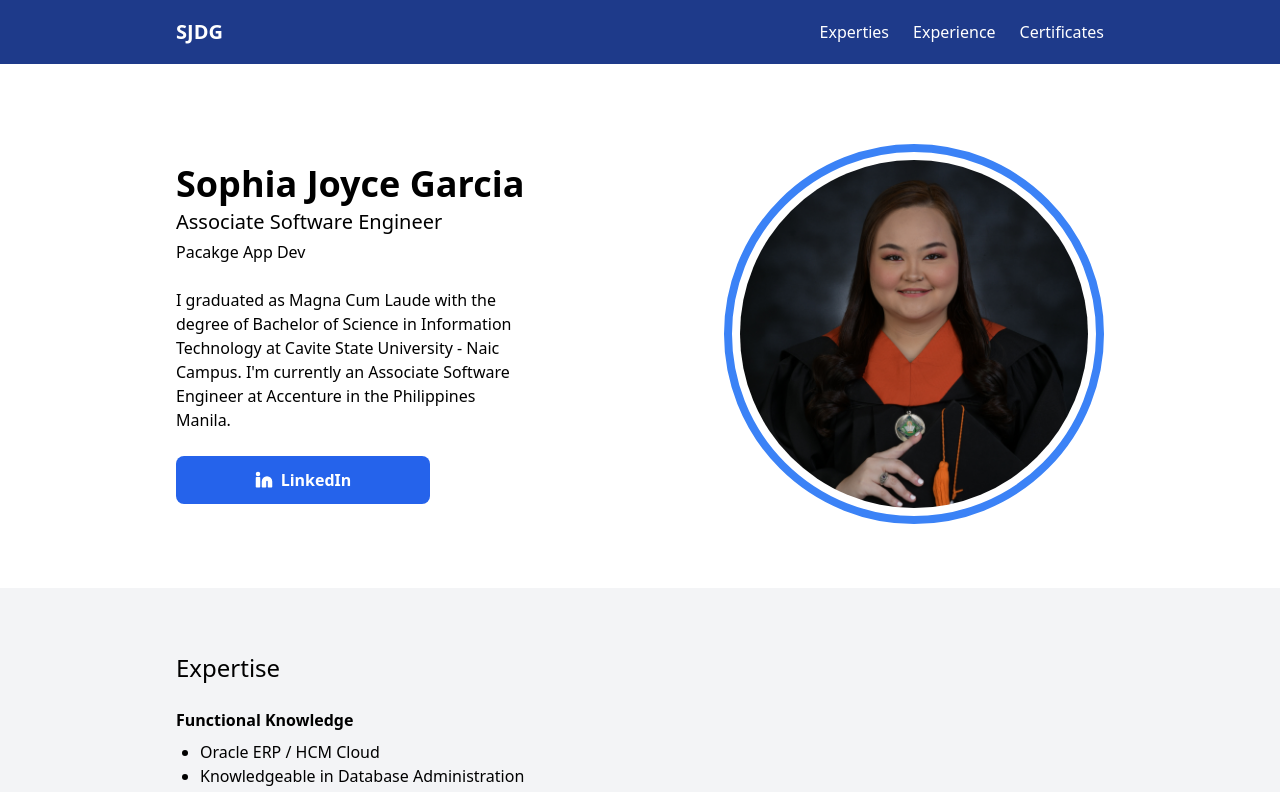
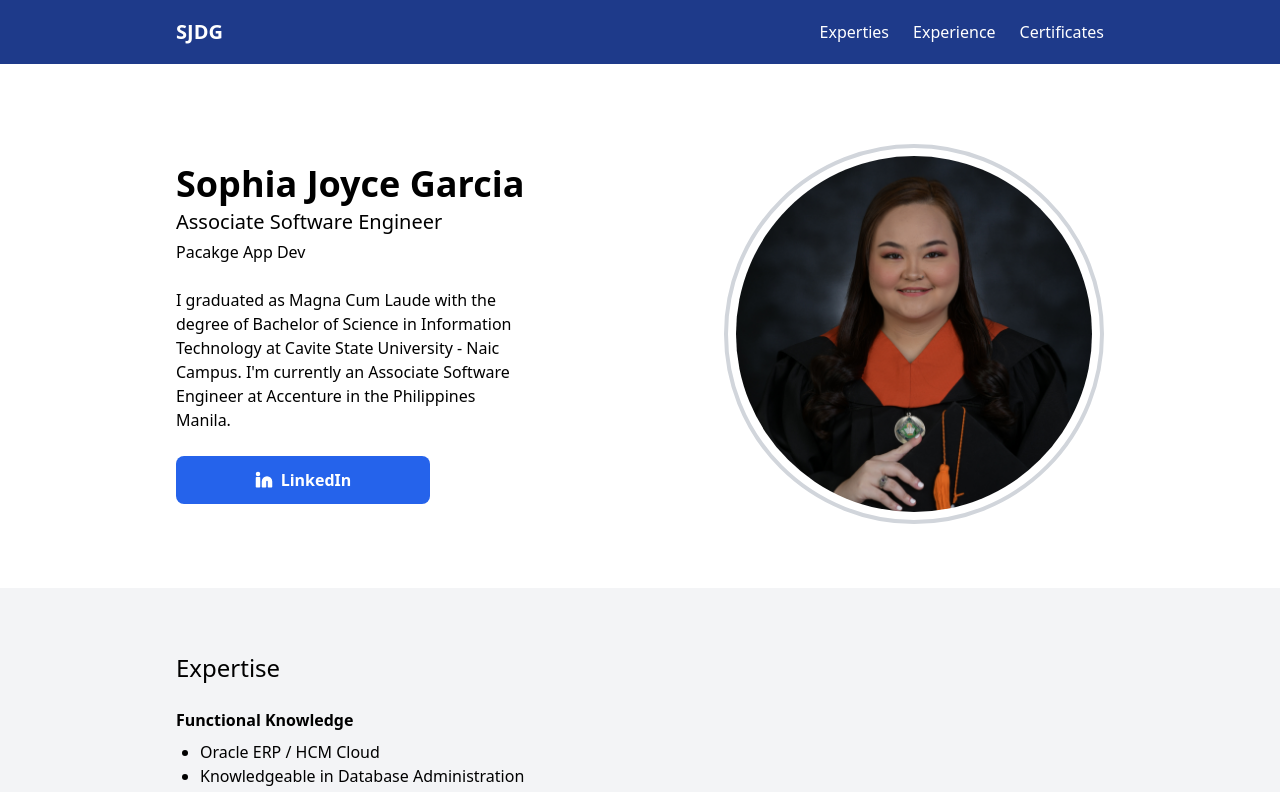
Before and after one commit to DowardCaparas/sophia-portfolio, a Next.js app: page / in a window 1280 px wide. Shown: the top 792 px of the page. Built offline with nearby package versions, Linux system fonts and the light colour scheme.

Commit message:
change image border

```diff
--- a/app/page.tsx
+++ b/app/page.tsx
@@ -64,7 +64,7 @@ export default function Home() {
           alt="Sophia Joyce Garcia"
           width={380}
           height={380}
-          className="rounded-full object-contain border-8 border-blue-500 p-2"
+          className="rounded-full object-contain border-4 border-gray-300 p-2"
         />
       </section>
 
```
